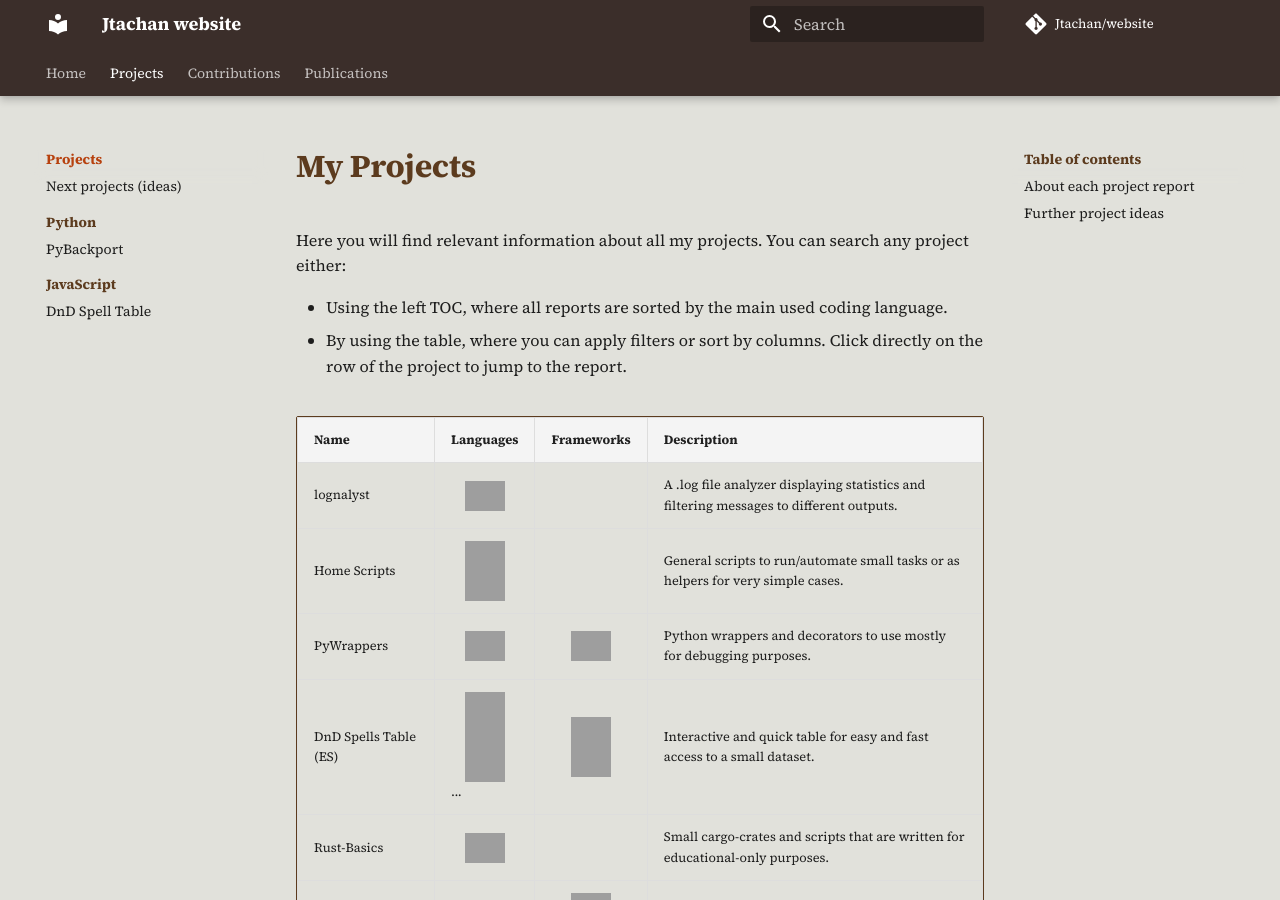
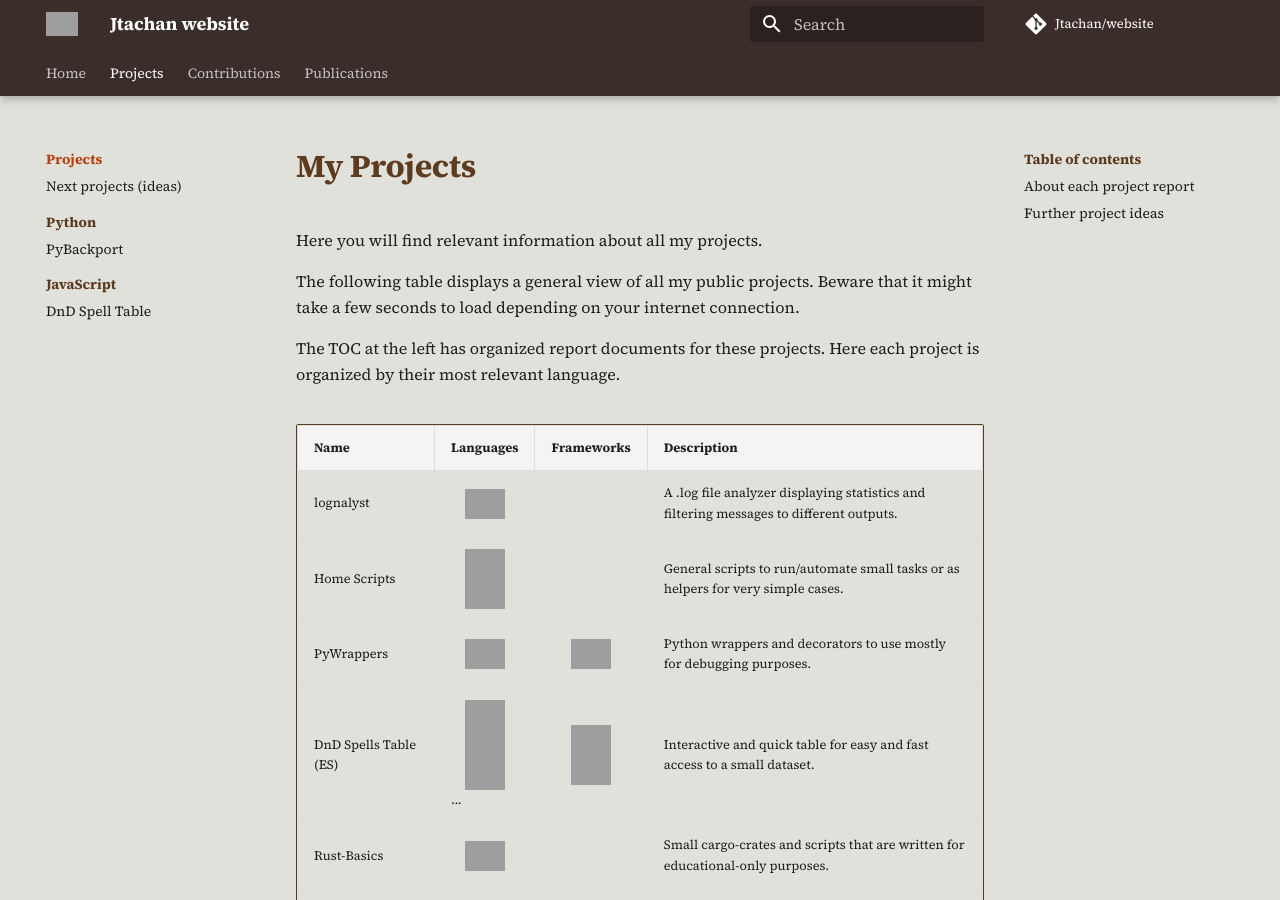
Before and after one commit to Jtachan/website, an MkDocs documentation site: the page built from docs/projects/index.md, in a window 1280 px wide and 900 px high. Built offline with MkDocs 1.6.1 and Material for MkDocs 9.7.7, drawn with Linux system fonts in a browser that asks for light colours; comment, search, counter and statistics services are not loaded; grey boxes are pictures that could not be loaded.

Commit message:
Minor cleanup

```diff
--- a/docs/projects/index.md
+++ b/docs/projects/index.md
@@ -1,10 +1,12 @@
 # My Projects
 
 Here you will find relevant information about all my projects.
-You can search any project either:
 
-- Using the left TOC, where all reports are sorted by the main used coding language.
-- By using the table, where you can apply filters or sort by columns. Click directly on the row of the project to jump to the report.
+The following table displays a general view of all my public projects.
+Beware that it might take a few seconds to load depending on your internet connection.
+
+The TOC at the left has organized report documents for these projects.
+Here each project is organized by their most relevant language.
 
 <div id="project-table"></div>
 
--- a/mkdocs.yml
+++ b/mkdocs.yml
@@ -9,17 +9,17 @@ nav:
       - Home: index.md
       - Know me better: jgo/about.md
   - Projects:
-      - Index: projects/index.md
+      - Projects: projects/index.md
       - Next projects (ideas): projects/nextup.md
       - Python:
           - PyBackport: projects/pybackport.md
       - JavaScript:
           - DnD Spell Table: projects/spells.md
   - Contributions:
-      - Index: contributions/index.md
+      - Contributions: contributions/index.md
       - dsiUnits: contributions/dsi_units.md
   - Publications:
-      - Index: publications/index.md
+      - Publications: publications/index.md
       - Thesis:
           - Vehicle Model Predictor: publications/VMP.md
 
@@ -28,6 +28,8 @@ exclude_docs: |
 
 theme:
   name: material
+  logo: https://raw.githubusercontent.com/Jtachan/assets/refs/heads/main/logo/jgg_logo_with_center.png
+  favicon: https://raw.githubusercontent.com/Jtachan/assets/refs/heads/main/logo/jgg_logo_with_center.png
   features:
     - announce.dismiss
     - content.tooltips
@@ -54,9 +56,12 @@ theme:
     code: Source Code Pro
 
 extra_javascript:
+  # Self JS scripts-configs
   - assets/js/project_table.js
   - assets/js/mathjax_cfg.js
+  # Extra fonts
   - https://fonts.googleapis.com/css2?family=Source+Serif+4:wght@400;600;700&family=Source+Code+Pro&display=swap
+  # Math (LaTeX) support
   - https://polyfill.io/v3/polyfill.min.js?features=es6
   - https://cdn.jsdelivr.net/npm/mathjax@3/es5/tex-mml-chtml.js
 
```
Also changed, not shown: docs/publications/VMP.md (+2 -0 lines).
